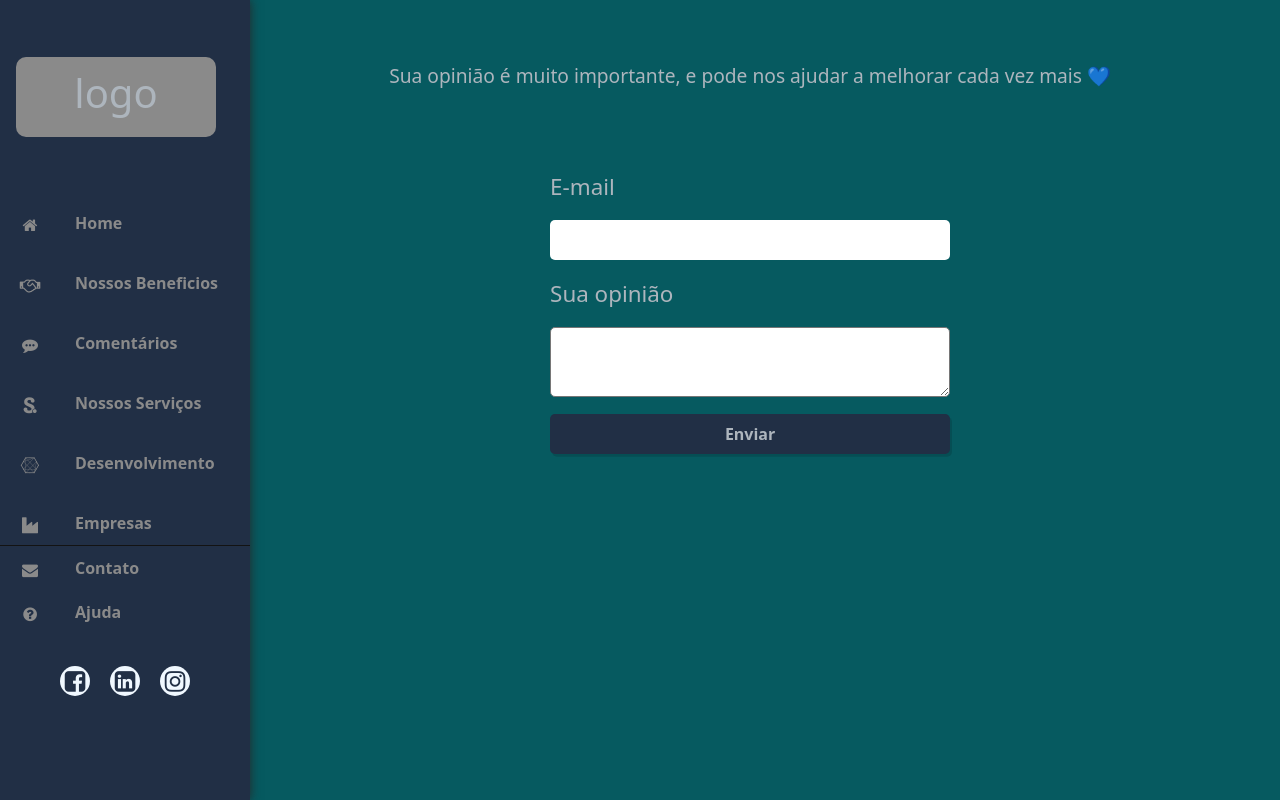
After one commit to MatheusBrandao525/Projeto-BancoBrando, a PHP site: page /comentario.php in a window 1280 px wide. The commit adds this page. Run offline with PHP 8.4, Linux system fonts and the light colour scheme.

Commit message:
Alterações 19/04/22

```diff
--- a/assets/css/min.css
+++ b/assets/css/min.css
@@ -225,12 +225,12 @@ nav.menu>ul>a:hover{
     height: 100%;
 }
 
-    .formlogin,.formcadastro>label{
+    .formlogin,.formcadastro,.formcomentario>label{
         font-size: 1.40rem;
         color: #adb5bd;
     }
 
-    .formlogin,.formcadastro>input{
+    .formlogin,.formcadastro,.formcomentario>input{
         width: 400px;
         height: 40px;
         border-radius: 5px;
@@ -241,7 +241,7 @@ nav.menu>ul>a:hover{
     }
 
 
-    .formlogin,.formcadastro>button.entrar{
+    .formlogin,.formcadastro,.formcomentario>button.entrar{
         width: 400px;
         box-shadow: 0.125em 0.175em 0 0 rgba(0, 0, 0, 0.125);
         height: 40px;
@@ -511,14 +511,33 @@ nav.menu>ul>a:hover{
     justify-content: center;
 }
 
-.btnvoltar{
+.botaoVamos{
+    display: block;
     width: 100%;
+    height: 200px;
+
 }
 
-.volta{
+.solicite{
+    border: none;
+    border-radius: 5px;
     width: 250px;
     height: 40px;
+    font-size: 1rem;
+    color: #adb5bd;
+    font-weight: 600;
     background-color: #212F45 ;
+}
+
+.tituloSolicite{
+    display: flex;
+    justify-content: center;
+    margin-top: 2rem;
+}
+
+.botaoVamos>a>.solicite:hover{
+    background-color: aliceblue;
+    color: #212F45;
 }
 
 .beneficio{
@@ -546,3 +565,28 @@ nav.menu>ul>a:hover{
     color: white;
 
 }
+
+
+.formcomentario{
+    height: 300px;
+    margin-top: 3rem;
+}
+
+.formcomentario textarea{
+    border-radius: 5px;
+    height: 70px;
+    padding-left: 10px;
+    color: #065A60;
+    font-weight: 600;
+}
+
+.divTitulo{
+    width: 100%;
+    display: flex;
+    justify-content: center;
+}
+
+.tituloMen{
+    font-size: 1.20rem;
+    width: 800px;
+}
--- a/beneficio.php
+++ b/beneficio.php
@@ -100,6 +100,10 @@
 							<p>Existem muitas variações disponíveis de passagens de Lorem Ipsum, mas a maioria sofreu algum tipo de alteração, seja por inserção de passagens com humor, ou palavras aleatórias que não parecem nem um pouco convincentes. Se você pretende usar uma passagem de Lorem Ipsum, precisa ter certeza de que não há algo embaraçoso escrito escondido no meio do texto. Todos os geradores de Lorem Ipsum na internet tendem a repetir pedaços predefinidos conforme necessário, fazendo deste o primeiro gerador de Lorem Ipsum autêntico da internet.</p>
 						</div>
 
+						<div class="botaoVamos">
+							<h4 class="tituloSolicite">Gostou? então o que está esperando? solicite já sua conta!</h4>
+							<a href="cadastrar.php" class="tituloSolicite"><button class="solicite">Solicitar Conta</button></a>
+						</div>
 					</div>
 
             </section>
--- /dev/null
+++ b/comentario.php
@@ -0,0 +1,77 @@
+<!DOCTYPE html>
+<html lang="pt-br">
+<head>
+	<meta charset="UTF-8">
+	<meta http-equiv="X-UA-Compatible" content="IE=edge">
+	<meta name="viewport" content="width=device-width, initial-scale=1.0">
+	<link href="https://cdn.jsdelivr.net/npm/bootstrap@5.0.2/dist/css/bootstrap.min.css" rel="stylesheet" integrity="sha384-EVSTQN3/azprG1Anm3QDgpJLIm9Nao0Yz1ztcQTwFspd3yD65VohhpuuCOmLASjC" crossorigin="anonymous">
+	<script src="https://cdn.jsdelivr.net/npm/bootstrap@5.0.2/dist/js/bootstrap.bundle.min.js" integrity="sha384-MrcW6ZMFYlzcLA8Nl+NtUVF0sA7MsXsP1UyJoMp4YLEuNSfAP+JcXn/tWtIaxVXM" crossorigin="anonymous"></script>
+
+	<!--link da font awesome-->
+	<link rel="stylesheet" href="https://cdnjs.cloudflare.com/ajax/libs/font-awesome/4.7.0/css/font-awesome.min.css">
+	<!--link do estilo css-->
+	<link rel="stylesheet" href="assets/css/min.css">
+	<title>Benefícios</title>
+</head>
+<body class="paginicialCad padbottom">
+	<div class="container">
+		<nav class="menu centrogrid">
+				<div class="logoDash">
+					<h1>logo</h1>
+				</div>
+			<ul class="ulmenu">
+
+                <li class="lista minipad">
+					<a href="index.php"><i class="fa fa-home cadicon"></i><span class="span-menu">Home</span></a>
+				</li>
+                <li class="lista minipad">
+					<a href="beneficio.php"><i class="fa fa-handshake-o cadicon"></i><span class="span-menu">Nossos beneficios</span></a>
+				</li>
+				<li class="minipad">
+					<a href="comentario.php"><i class="fa fa-commenting cadicon"></i><span class="span-menu">Comentários</span></a>
+				</li>
+				<li class="lista minipad">
+					<a href="servicos.php"><i class="fa fa-scribd cadicon"></i><span class="span-menu">Nossos serviços</span></a>
+				</li>
+				<li class="lista minipad">
+					<a href="develop.php"><i class="fa fa-connectdevelop cadicon"></i><span class="span-menu">Desenvolvimento</span></a>
+				</li>
+				<li class="lista minipad">
+					<a href="empresa.php"><i class="fa fa-industry cadicon"></i><span class="span-menu">Empresas</span></a>
+				</li>
+				<li class="bordertop">
+					<a href="contato.php"><i class="fa fa-envelope cadicon"></i><span class="span-menu">Contato</span></a>
+				</li>
+				<li>
+					<a href="ajuda.php"><i class="fa fa-question-circle cadicon"></i><span class="span-menu">Ajuda</span></a>
+				</li>
+                <div class="centro padtop">
+                    <a href="" class="linkbool"><div class="bool centro"><i class="fa fa-facebook-square icon" aria-hidden="true"></i></div></a>
+                    <a href="" class="linkbool"><div class="bool centro"><i class="fa fa-linkedin-square icon" aria-hidden="true"></i></div></a>
+                    <a href="" class="linkbool"><div class="bool centro"><i class="fa fa-instagram icon" aria-hidden="true"></i></div></a>
+                </div>
+			</ul>
+		</nav>
+		<div class="home homeBeneficio padtop2 magbottom">
+
+            <section class="beneficio w100">
+                <div class="inicioB divTitulo w100">
+                    <h5 class="titulo tituloDash tituloMen">Sua opinião é muito importante, e pode nos ajudar a melhorar cada vez mais 💙</h5>
+                </div>
+                <form action="validacoes/validaComent.php" method="post" class="formcomentario centrogrid">
+                    <label for="">E-mail</label>
+                    <input type="email" required>
+                    <label for="">Sua opinião</label>
+                    <textarea name="message" required></textarea>
+                    <button type="submit" class="entrar">Enviar</button>
+                </form>
+
+
+            </section>
+        </div>
+	</div>
+
+
+
+</body>
+</html>
```
Also changed, not shown: validacoes/validaComent.php (added).
